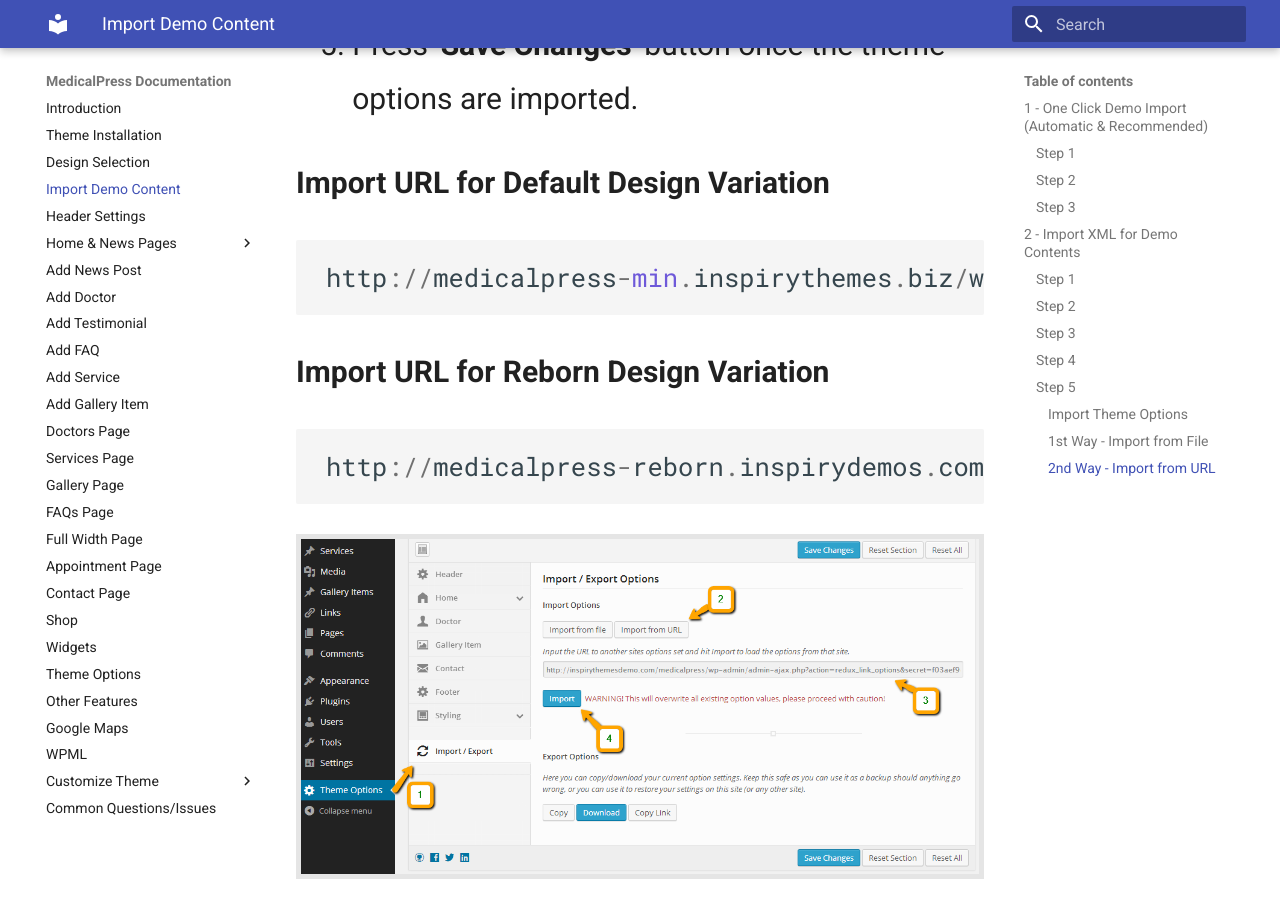
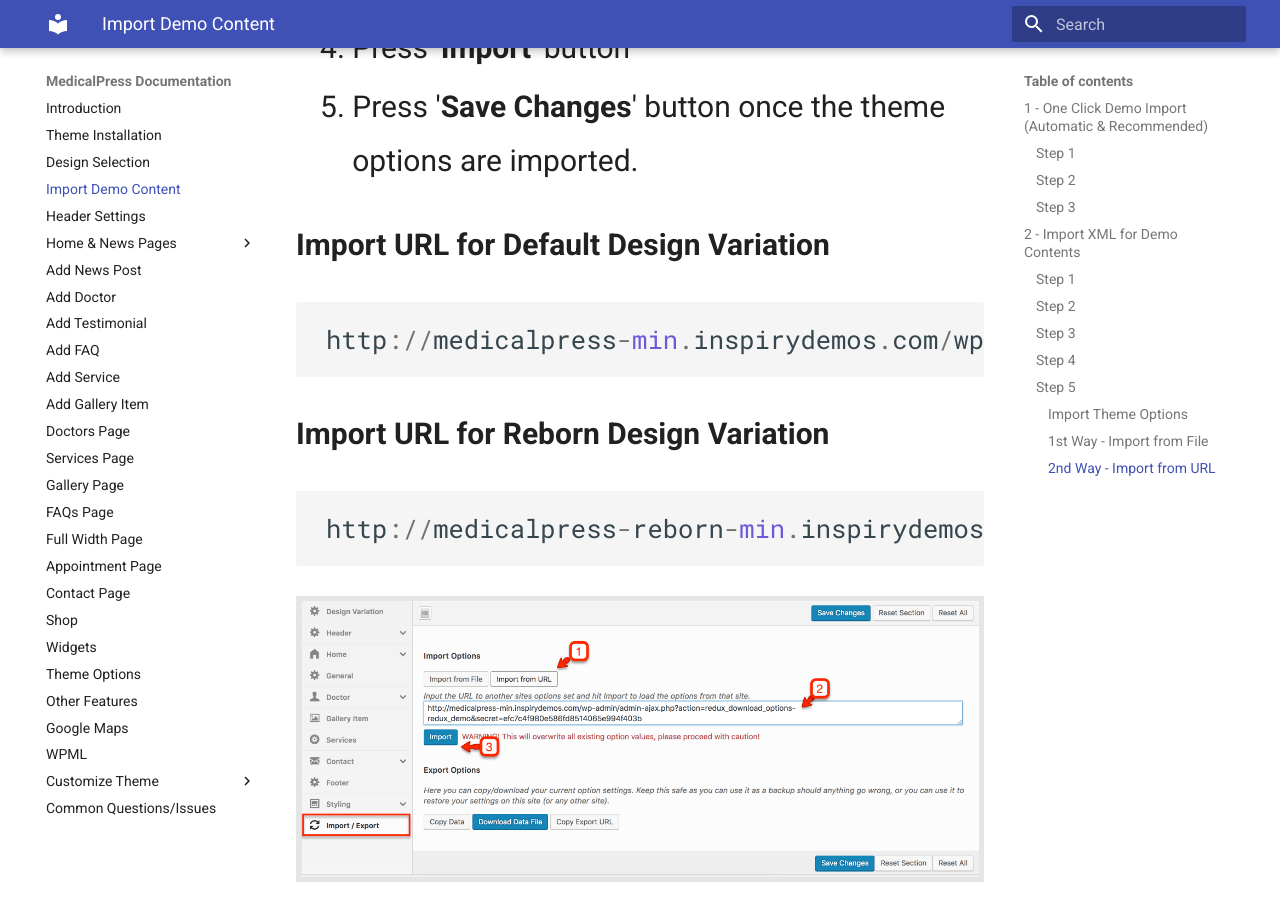
Before and after one commit to InspiryThemes/medicalpress-doc, an MkDocs documentation site: the page built from docs/import-content.md, in a window 1280 px wide and 900 px high, scrolled down 10266 px. Built offline with MkDocs 1.6.1 and Material for MkDocs 9.7.7, drawn with Linux system fonts in a browser that asks for light colours; old or Windows-style settings are respelled for this version of MkDocs; some of the changed lines change nothing that is shown.

Commit message:
Updated theme options import urls

````diff
--- a/docs/import-content.md
+++ b/docs/import-content.md
@@ -102,11 +102,11 @@
 
 **Import URL for Default Design Variation**
 ```py
-http://medicalpress-min.inspirythemes.biz/wp-admin/admin-ajax.php?action=redux_download_options-redux_demo&secret=19a70075b0eb105a5530ed121e177ee9
+http://medicalpress-min.inspirydemos.com/wp-admin/admin-ajax.php?action=redux_download_options-redux_demo&secret=efc7c4f980e586fd8514065e994f403b
 ```
 **Import URL for Reborn Design Variation**
 ```py
-http://medicalpress-reborn.inspirydemos.com/wp-admin/admin-ajax.php?action=redux_download_options-redux_demo&secret=23a5ff8e9980cf7a9495b90327300895
+http://medicalpress-reborn-min.inspirydemos.com/wp-admin/admin-ajax.php?action=redux_download_options-redux_demo&secret=87e71739a64960e1e65b97eac20c4139
 ```
 
 ![](images/install/12.png)
````
Also changed, not shown: docs/images/install/12-1.png, docs/images/install/12.png.
